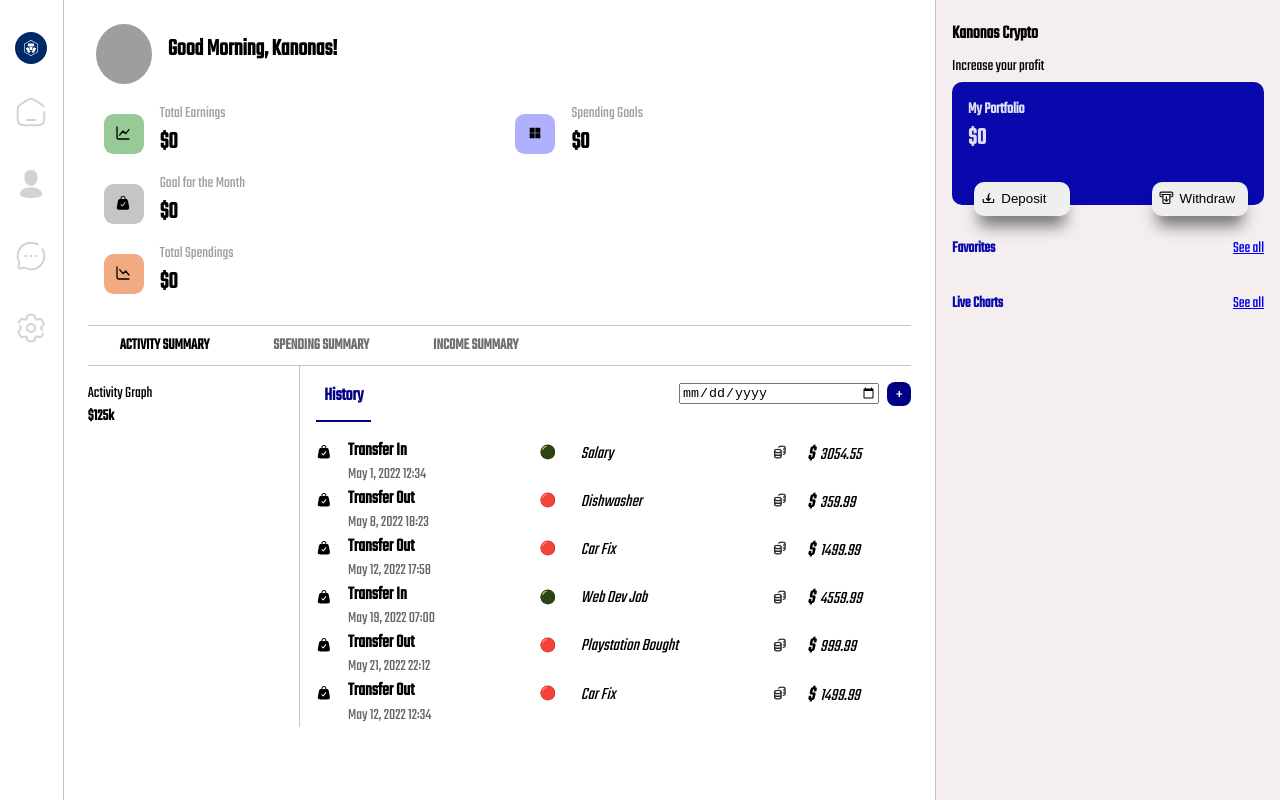
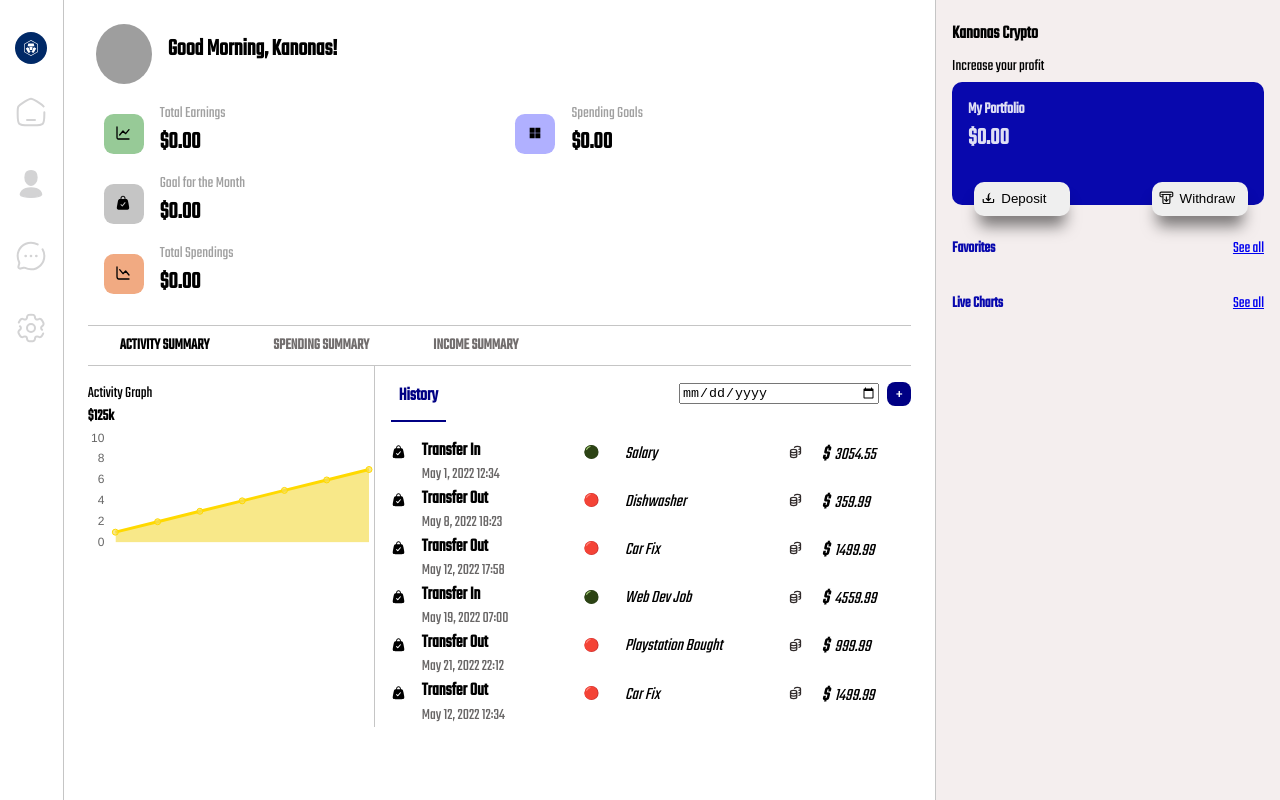
Before and after one commit to victorobiora/crypt-dash, a React (Create React App) app: page /home in a window 1280 px wide. Built offline with nearby package versions, Linux system fonts and the light colour scheme; grey boxes are pictures that could not be loaded.

Commit message:
chart being built

```diff
--- a/package.json
+++ b/package.json
@@ -9,6 +9,7 @@
     "@testing-library/user-event": "^13.5.0",
     "chart.js": "^4.4.0",
     "react": "^18.2.0",
+    "react-chartjs-2": "^5.2.0",
     "react-dom": "^18.2.0",
     "react-loader-spinner": "^5.4.5",
     "react-redux": "^8.1.2",
--- /dev/null
+++ b/src/components/charts/LineChart.jsx
@@ -0,0 +1,65 @@
+import { Line } from "react-chartjs-2"
+import React from 'react';
+import {
+  Chart as ChartJS,
+  CategoryScale,
+  LinearScale,
+  PointElement,
+  LineElement,
+  Title,
+  Tooltip,
+  Filler,
+} from 'chart.js';
+
+ChartJS.register(
+  CategoryScale,
+  LinearScale,
+  PointElement,
+  LineElement,
+  Title,
+  Tooltip,
+  Filler
+);
+
+const LineChart = props => {
+
+
+ const options = {
+    scales: {
+        x: {
+            grid: {
+               display: false
+            },
+            border: {
+                display: false
+            }
+        },
+        y: {
+            grid: {
+                display:false
+            },
+            border: {
+                display: false
+            }
+        }
+    }
+ }
+
+  const labels = ['', '', '', '', '', '', ''];
+
+   const data = {
+    labels,
+    datasets: [
+      {
+        fill: true,
+        data: [1,2,3,4,5,6,7,10],
+        borderColor: ' rgba(255, 217, 0, 1)',
+        backgroundColor: 'rgba(246, 222, 88, 0.7)',
+      },
+    ],
+  };
+
+    return <Line options={options} data={data}/>
+}
+
+export default LineChart
--- a/src/components/home/MainDashboard/Summary/ActivitySummary.jsx
+++ b/src/components/home/MainDashboard/Summary/ActivitySummary.jsx
@@ -1,5 +1,6 @@
 import classes from "./ActivitySummary.module.css";
 import { svgObject } from "../../../../svg";
+import LineChart from "../../../charts/LineChart";
 
 const ActivitySummary = (props) => {
   console.log(new Date());
@@ -49,7 +50,9 @@ const ActivitySummary = (props) => {
           <p>Activity Graph</p>
           <h4>$125k</h4>
         </div>
-        <div></div>
+        <div>
+          <LineChart/>
+        </div>
       </div>
       <div className={classes.activity_history}>
         <div className={classes.activity_history_head}>
--- a/src/components/home/MainDashboard/Summary/ActivitySummary.module.css
+++ b/src/components/home/MainDashboard/Summary/ActivitySummary.module.css
@@ -77,6 +77,7 @@
   top: 0.4rem;
   height: 1rem;
   width: 1rem;
+
 }
 
 .activity_item_description {
--- a/src/components/home/MainDashboard/WalletOverview.jsx
+++ b/src/components/home/MainDashboard/WalletOverview.jsx
@@ -24,25 +24,25 @@ console.log(inComeDetails)
           svg={svgObject.chartUp}
           bColor="rgb(151, 202, 151)"
           text="Total Earnings"
-          amount={inComeDetails.monthlyIncome}
+          amount={inComeDetails.monthlyIncome.toFixed(2)}
         />
         <WalletDetail
           svg={svgObject.shop}
           bColor="rgb(197, 197, 197)"
           text="Goal for the Month"
-          amount={inComeDetails.incomeTarget}
+          amount={inComeDetails.incomeTarget.toFixed(2)}
         />
         <WalletDetail
           svg={svgObject.chartDown}
           bColor="rgb(241, 170, 130)"
           text="Total Spendings"
-          amount={inComeDetails.monthlyExpense}
+          amount={inComeDetails.monthlyExpense.toFixed(2)}
         />
         <WalletDetail
           svg={svgObject.spending}
           bColor="rgb(176, 176, 255)"
           text="Spending Goals"
-          amount={inComeDetails.expenseTarget}
+          amount={inComeDetails.expenseTarget.toFixed(2)}
         />
       </section>
     </section>
--- a/src/components/home/Portfolio/PortfolioComponent.jsx
+++ b/src/components/home/Portfolio/PortfolioComponent.jsx
@@ -14,7 +14,7 @@ const PortfolioComponent = (props) => {
       </div>
       <div className={classes.portfolio_display}>
         <h4>My Portfolio</h4>
-        <h2>${userDetails.portfolioBalance}</h2>
+        <h2>${userDetails.portfolioBalance.toFixed(2)}</h2>
         <div className={classes.portfolio_buttons}>
           <button>
             <div className={classes.portfolio_svg}>{svgObject.deposit}</div>
```
Also changed, not shown: 1 other file (tests, documents, lock files or other folders).
